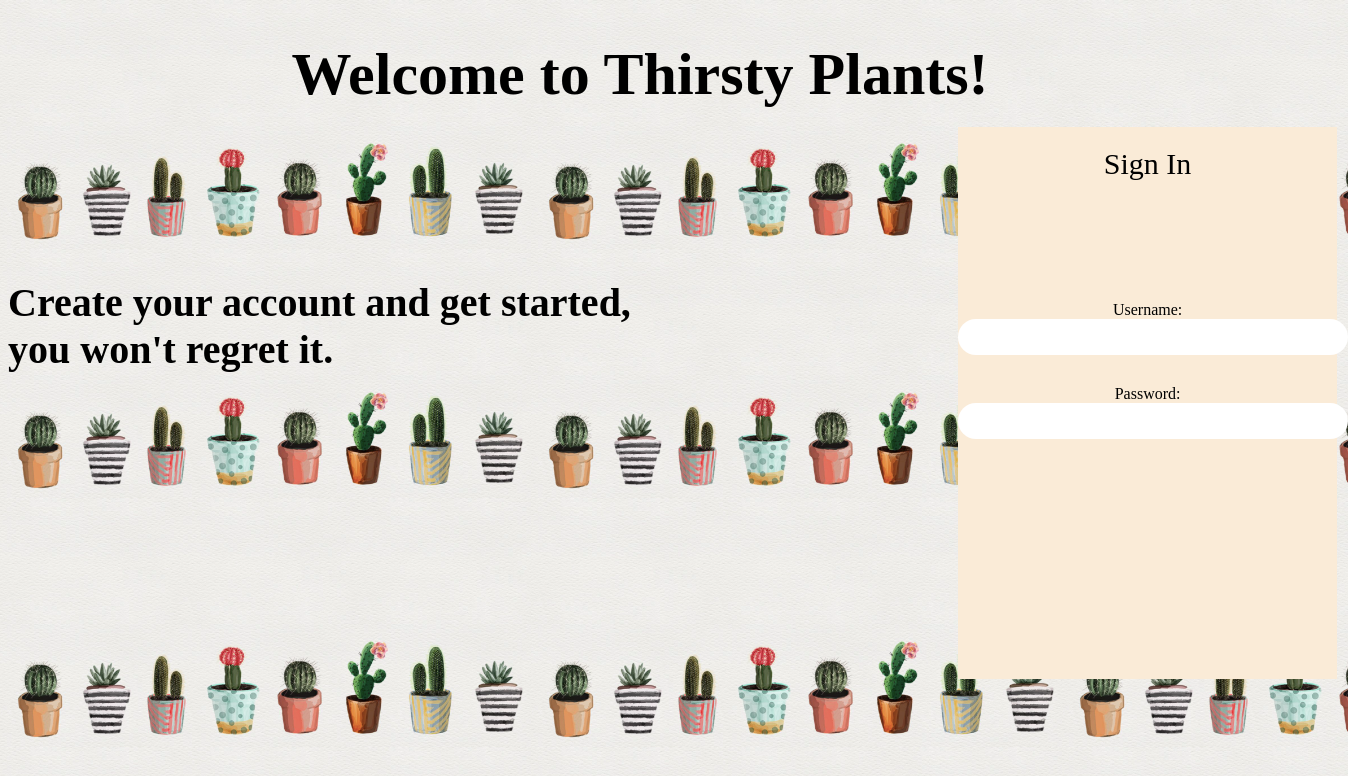
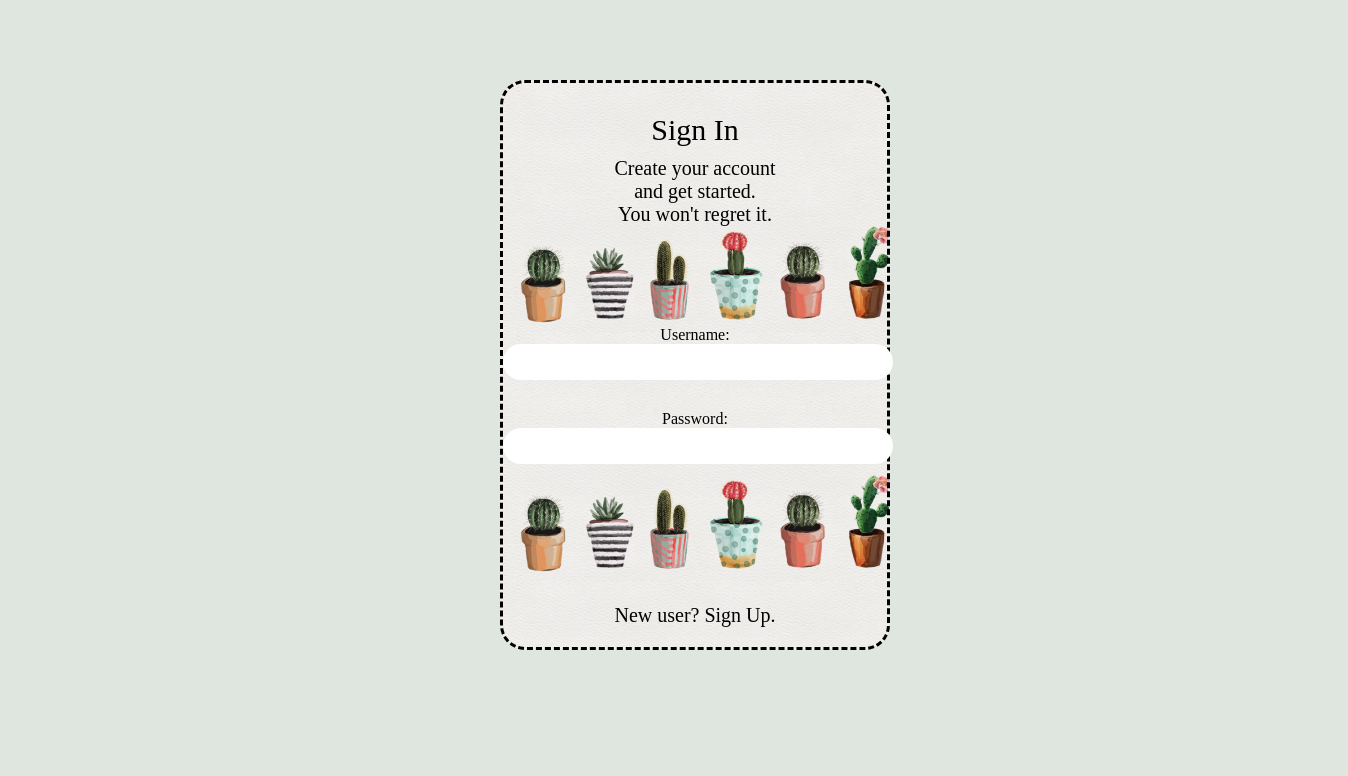
Before and after one commit to phadeline/thirsty-plants, a plain HTML site: page main page/login.html in a window 1280 px wide. Shown: the top 776 px of the page, 1348 px wide, since content can reach past the window. Drawn offline with Linux system fonts and the light colour scheme.

Commit message:
added background image to login section

```diff
--- a/main page/login.html
+++ b/main page/login.html
@@ -8,38 +8,32 @@
 
     <style>
       body {
-        background-image: url("login\ background.png");
+        width: 100%;
+        height: 100%;
+        padding: 0px;
+        margin: 0px;
+        background-color: rgb(223, 230, 223);
       }
 
-      h1 {
-        font-size: 60px;
-        color: rgb(0, 0, 0);
-        text-align: center;
-        padding: 0, 0;
-      }
-      h2 {
-        position: relative;
-        top: 130px;
-        font-size: 40px;
-        color: rgb(0, 0, 0);
-      }
       #sign {
-        background-color: antiquewhite;
+        background-image: url("login\ background.png");
         opacity: 1;
+        border-radius: 25px;
+        border-style: dashed;
       }
       .signin {
         width: 30%;
         text-align: center;
         position: relative;
-        left: 950px;
-        top: -150px;
-        padding-bottom: 240px;
-        padding-top: 80px;
+        left: 500px;
+        top: 80px;
+        padding-bottom: 200px;
       }
+
       p {
         font-size: 30px;
         position: relative;
-        top: -90px;
+        top: 0px;
       }
       #username {
         font-size: 30px;
@@ -48,31 +42,46 @@
         border-style: hidden;
       }
 
+      #getstarted {
+        position: relative;
+        top: -20px;
+        font-size: 20px;
+        padding: 0px;
+        margin: 0px;
+      }
+
       #password {
         font-size: 30px;
         border-radius: 25px;
         border-style: hidden;
       }
+
+      form {
+        position: relative;
+        top: 80px;
+      }
+
+      #newuser {
+        position: relative;
+        top: 200px;
+        font-size: 20px;
+      }
     </style>
   </head>
 
   <body>
-    <div class="welcome">
-      <h1>Welcome to Thirsty Plants!</h1>
-      <h2>
-        Create your account and get started,<br />
-        you won't regret it.<br />
-      </h2>
-    </div>
-
     <div class="signin" id="sign">
       <p>Sign In</p>
+      <p id="getstarted">
+        Create your account <br />and get started.<br />You won't regret it.
+      </p>
       <form>
         <label for="username">Username:</label><br />
         <input type="text" id="username" name="username" /><br />
         <label for="pword">Password:</label><br />
         <input type="text" id="password" name="password" />
       </form>
+      <p id="newuser">New user? Sign Up.</p>
     </div>
   </body>
 </html>
```
